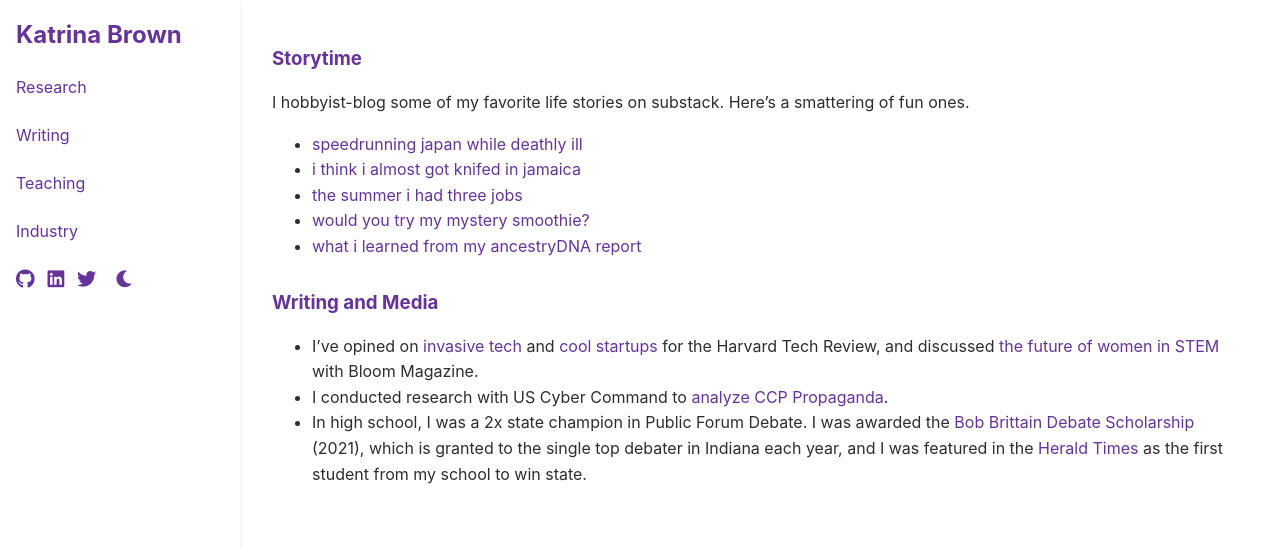
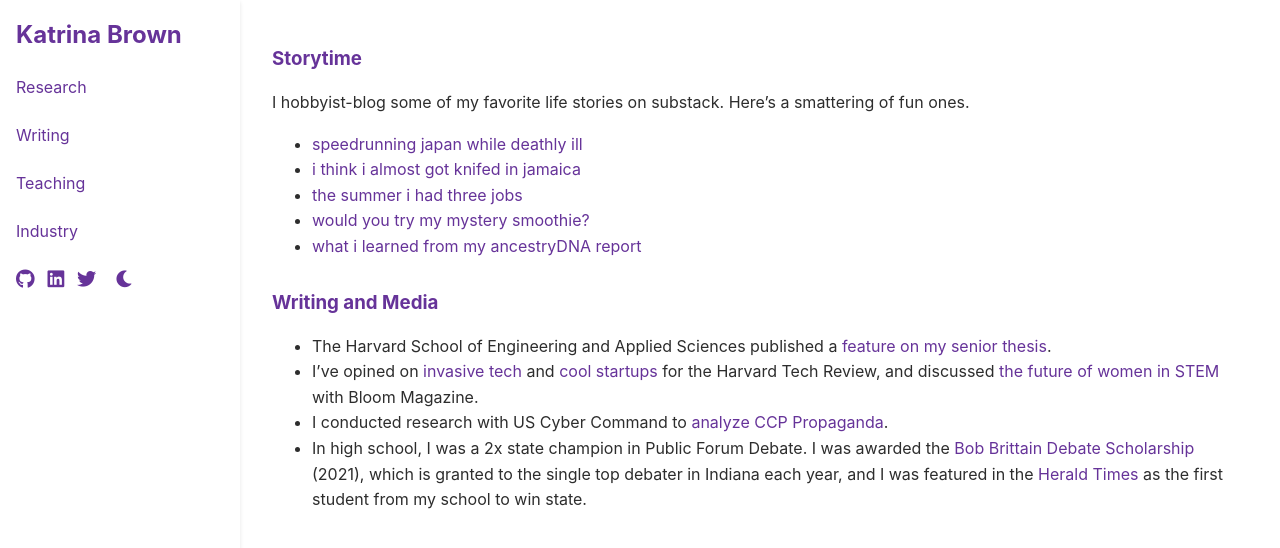
Before and after one commit to brownkat6/katrinarbrown, a Jekyll site: the page built from docs/writing.md, in a window 1280 px wide. Shown: the top 548 px of the page. Built offline with Jekyll 4.4.1, drawn with Linux system fonts in a browser that asks for light colours.

Commit message:
add book

```diff
--- a/docs/writing.md
+++ b/docs/writing.md
@@ -12,6 +12,7 @@ I hobbyist-blog some of my favorite life stories on substack. Here's a smatterin
 * [what i learned from my ancestryDNA report](https://substack.com/@katrinarbrown/p-177147783?utm_source=profile&utm_medium=reader2)
 
 ### Writing and Media
+* The Harvard School of Engineering and Applied Sciences published a [feature on my senior thesis](https://seas.harvard.edu/news/2025/04/senior-project-spotlight-katrina-brown).
 * I've opined on [invasive tech](https://harvardtechnologyreview.com/2024/11/01/ai-glasses-unveil-privacy-risks-an-interview-with-the-creators-of-i-xray/) and [cool startups](https://harvardtechnologyreview.com/2024/12/17/from-dorm-room-to-boardroom-how-ron-nachum-and-sapien-are-redefining-ai-in-corporate-finance/) for the Harvard Tech Review, and discussed [the future of women in STEM](https://www.magbloom.com/2020/04/for-the-love-of-stem-a-conversation-about-the-future-of-women-in-technology/) with Bloom Magazine.
 * I conducted research with US Cyber Command to [analyze CCP Propaganda](https://drive.google.com/file/d/12VHdBQsu-iHl5Fe853OpN78hiKPkt_NG/view?usp=sharing).
 * In high school, I was a 2x state champion in Public Forum Debate. I was awarded the [Bob Brittain Debate Scholarship](https://www.inspeechanddebate.org/recognition/scholarships) (2021), which is granted to the single top debater in Indiana each year, and I was featured in the [Herald Times](https://drive.google.com/file/d/14VMl5QaqvOlLlHkxkB4a2Fn4Xy9jzzQy/view) as the first student from my school to win state.
```
